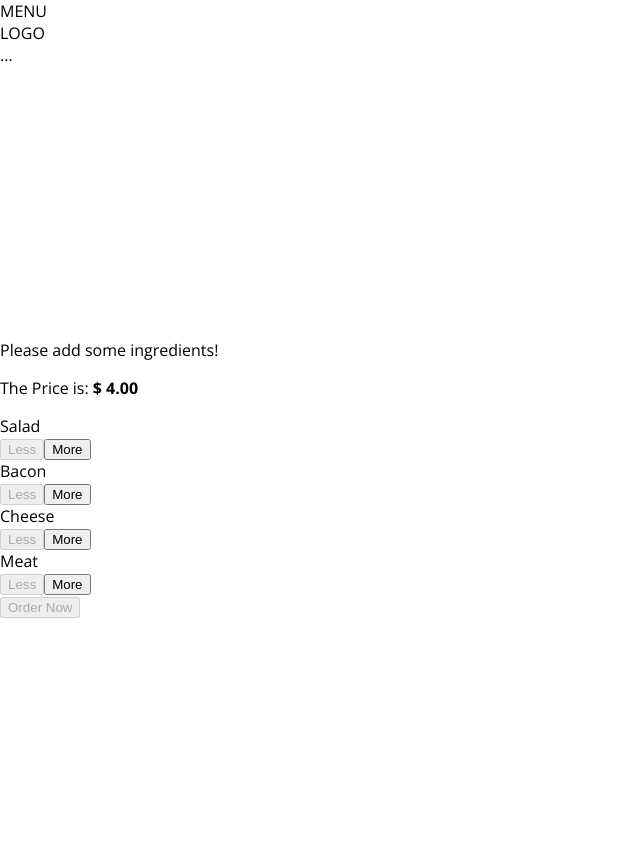
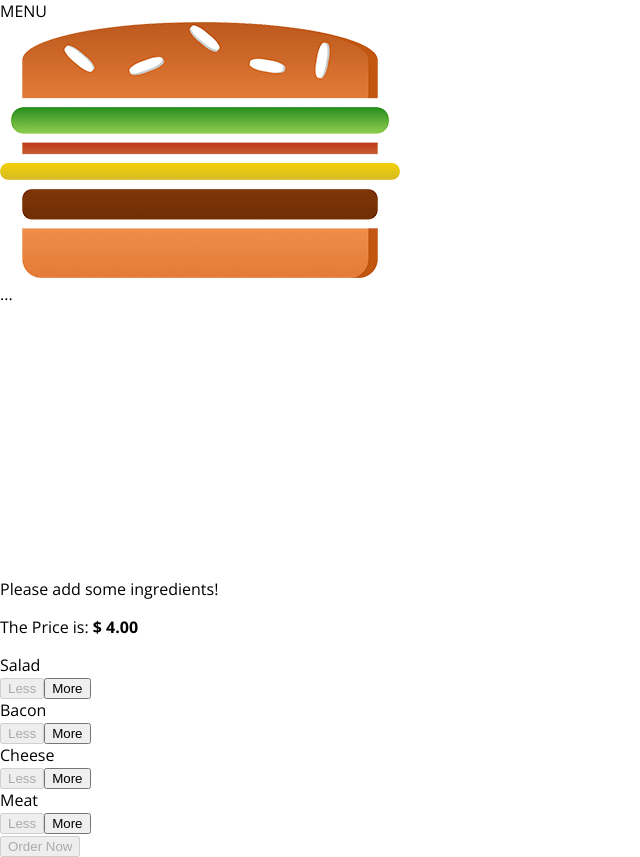
Before and after one commit to mecozma/awesome-burger-builder, a React app: page / in a window 1280 px wide. Shown: the whole page, without its empty margins (0-640 px from the left). Before the commit the page ends 800 px from the top, so only its background shows below. Built offline with nearby package versions, Linux system fonts and the light colour scheme.

Commit message:
Added The Logo Component

```diff
--- /dev/null
+++ b/src/components/Logo/Logo.css
@@ -0,0 +1,11 @@
+.Logo {
+  background-color: white;
+  padding: 8px;
+  height: 80%;
+  box-sizing: border-box;
+  border-radius: 5px;
+}
+
+.Logo img {
+  height: 100%;
+}
--- /dev/null
+++ b/src/components/Logo/Logo.js
@@ -0,0 +1,12 @@
+import React from 'react';
+
+import burgerLogo from '../../assets/images/burger-logo.png';
+import classes from './Logo.css';
+
+const logo = (props) => (
+  <div className={classes.Logo}>
+    <img src={burgerLogo} />
+  </div>
+);
+
+export default logo;
--- a/src/components/Navigation/Toolbar/Toolbar.js
+++ b/src/components/Navigation/Toolbar/Toolbar.js
@@ -1,11 +1,12 @@
 import React from 'react';
 
 import classes from './Toolbar.css';
+import Logo from '../../Logo/Logo';
 
 const toolbar = (props) => (
   <header className={classes.Toolbar}>
     <div>MENU</div>
-    <div>LOGO</div>
+    <Logo />
     <nav className={classes.Nav}>
       ...
     </nav>
```
Also changed, not shown: src/assets/images/burger-logo.png (added).
